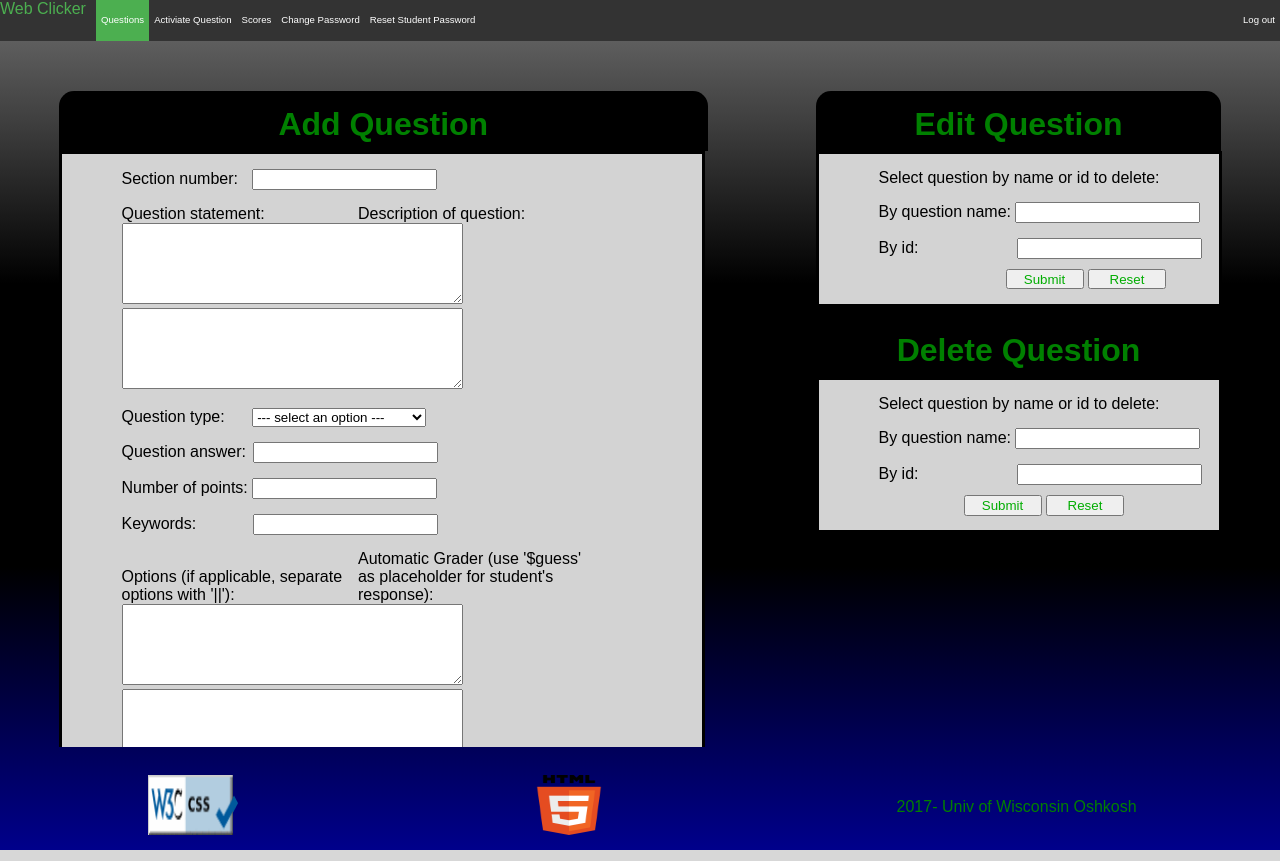
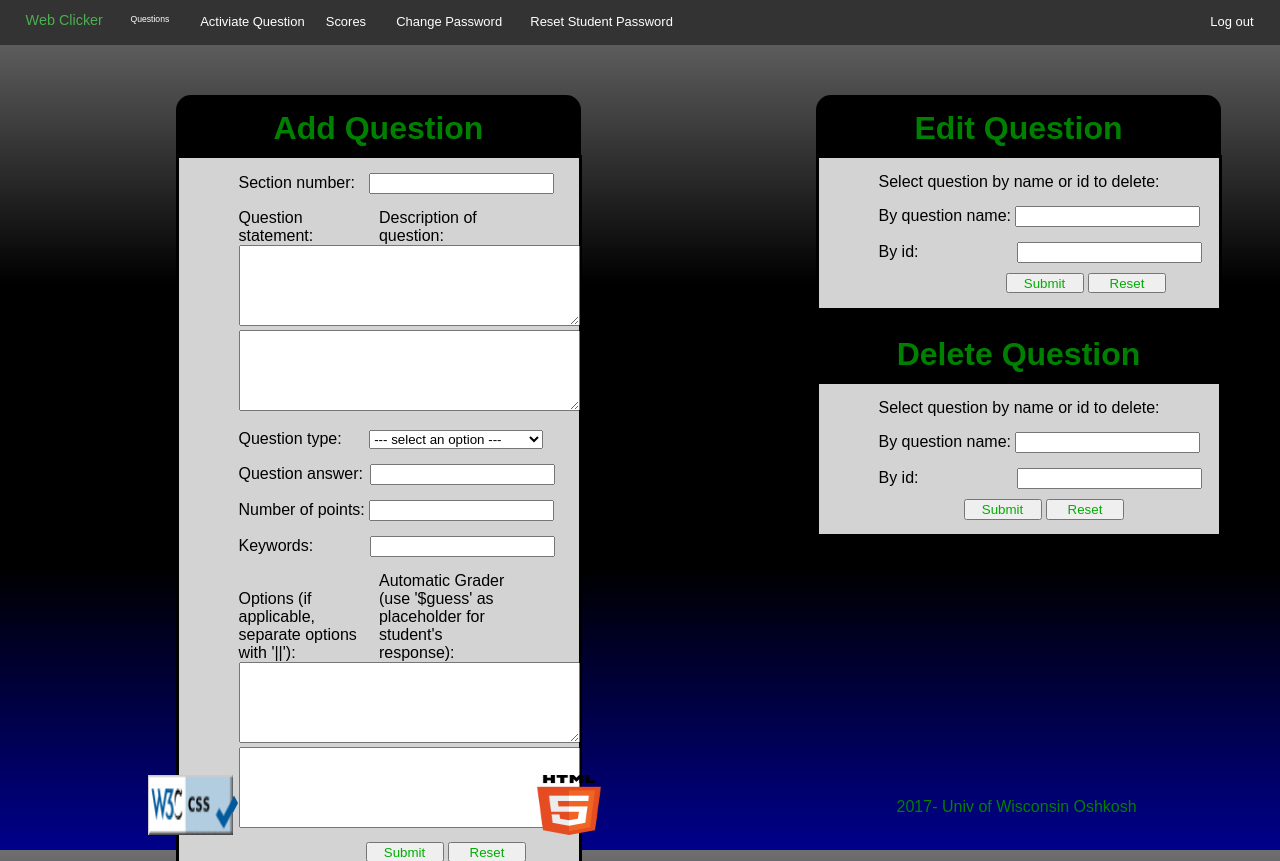
Before and after one commit to LazyFish77/web-clicker, a PHP site: page /Instructor/create-question.php in a window 1280 px wide. Run offline with PHP 8.4, Linux system fonts and the light colour scheme; the visitor is signed in with stand-in values (Sample User, id 1).

Commit message:
UI improvements

```diff
--- a/Client/General/instructor-nav.php
+++ b/Client/General/instructor-nav.php
@@ -30,12 +30,12 @@
 ?>
 <div>
     <ul class="ui-nav-ul">
-        <li class="ui-nav-left ui-nav-label">Web Clicker</li>
-        <li class="ui-nav-left"><a class="ui-nav-li-a <?PHP echo $isQuestionsActive; ?>" href="../Instructor/create-question.php">Questions</a></li>
-        <li class="ui-nav-left"><a class="ui-nav-li-a <?PHP echo $isActivateActive; ?>" href="../Instructor/display-question.php">Activiate Question</a></li>
-        <li class="ui-nav-left"><a class="ui-nav-li-a <?PHP echo $isScoresActive; ?>" href="../Instructor/scores.php">Scores</a></li>
-        <li class="ui-nav-left"><a class="ui-nav-li-a <?PHP echo $isChangePassActive; ?>" href="../General/change-password.php">Change Password</a></li>
-        <li class="ui-nav-left"><a class="ui-nav-li-a <?PHP echo $isResetPassActive; ?>" href="../Instructor/reset-student-password.php">Reset Student Password</a></li>
+        <li class="ui-nav-left ui-nav-label"> Web Clicker</li>
+        <li class="ui-nav-left"><a class="ui-nav-li-a ui-nav-left<?PHP echo $isQuestionsActive; ?>" href="../Instructor/create-question.php">Questions</a></li>
+        <li class="ui-nav-left"><a class="ui-nav-li-a ui-nav-left<?PHP echo $isActivateActive; ?>" href="../Instructor/display-question.php">Activiate Question</a></li>
+        <li class="ui-nav-left"><a class="ui-nav-li-a ui-nav-left <?PHP echo $isScoresActive; ?>" href="../Instructor/scores.php">Scores</a></li>
+        <li class="ui-nav-left"><a class="ui-nav-li-a ui-nav-left <?PHP echo $isChangePassActive; ?>" href="../General/change-password.php">Change Password</a></li>
+        <li class="ui-nav-left"><a class="ui-nav-li-a ui-nav-left <?PHP echo $isResetPassActive; ?>" href="../Instructor/reset-student-password.php">Reset Student Password</a></li>
         <li class="ui-nav-right"><a class="ui-nav-li-a ui-nav-right" href="../logout.php">Log out</a></li>
     </ul>
 </div>
--- a/Client/General/student-nav.php
+++ b/Client/General/student-nav.php
@@ -21,9 +21,9 @@
 <div>
     <ul class="ui-nav-ul">
         <li class="ui-nav-left ui-nav-label">Web Clicker</li>
-        <li class="ui-nav-left"><a class="ui-nav-li-a <?PHP echo $isNextActive; ?>" href="../Student/next-question.php">Next question</a></li>
-        <li class="ui-nav-left"><a class="ui-nav-li-a <?PHP echo $isReviewActive; ?>" href="../Student/view-old-question.php">Review</a></li>
-        <li class="ui-nav-left"><a class="ui-nav-li-a <?PHP echo $isChangePassActive; ?>" href="../General/change-password.php">Change Password</a></li>
+        <li class="ui-nav-left"><a class="ui-nav-li-a ui-nav-left <?PHP echo $isNextActive; ?>" href="../Student/next-question.php">Next question</a></li>
+        <li class="ui-nav-left"><a class="ui-nav-li-a ui-nav-left <?PHP echo $isReviewActive; ?>" href="../Student/view-old-question.php">Review</a></li>
+        <li class="ui-nav-left"><a class="ui-nav-li-a ui-nav-left <?PHP echo $isChangePassActive; ?>" href="../General/change-password.php">Change Password</a></li>
         <li class="ui-nav-right"><a class="ui-nav-li-a ui-nav-right" href="../login.php">Log out</a></li>
     </ul>
 </div>
--- a/Client/Instructor/create-question.php
+++ b/Client/Instructor/create-question.php
@@ -19,7 +19,7 @@
     <?php require_once("../General/instructor-nav.php") ?>
     <div class="flexbox">
         <div class="flexchild">
-            <h1 class="loginheader">Add Question</h1>
+            <h1 class="loginheader2">Add Question</h1>
             <form id="tallform" class="container" action="./submit-created-question.php" method="POST">
                 <div>
                     <label>Section number: </label>
--- a/Client/Styles/default-theme.css
+++ b/Client/Styles/default-theme.css
@@ -156,7 +156,7 @@ textarea {
     height: 55%;
 }
 }
-@media screen and (min-width: 700px){
+@media screen and (min-width: 700px) {
 
 
 .loginheader {
@@ -335,13 +335,15 @@ li {
     margin-left: 23px;
 }
 #mediumform {
-    min-height: 200px;
-    width: 96.8%;
+    /* min-height: 200px; */
+    /* width: 50%; */
+    /* margin: 0px; */
 }
 #tallform {
-    min-height: 500px;
-    width: 100%;
-    margin: 0px;
+    margin: auto;
+    min-height: 750px;
+    /* width: 50%; */
+
 }
 #tallerform {
     min-height: 600px;
@@ -507,18 +509,41 @@ li {
     overflow: hidden;
     background-color: #333;
 }
+.ui-nav-left {
+        float: left;
+        font-size: 90%;
+        padding-left: 2%;
+    }
 
-.ui-nav-left {
-    float: left;
+.ui-nav-right {
+    padding-left: 2%;
+    padding-right: 2%;
+    float: right;
+    font-size: 90%;
+
 }
+@media screen and (max-width: 1000) {
+    .ui-nav-left {
+        float: left;
+        font-size: 900%;
+        padding-left: 2%;
+    }
 
+.ui-nav-right {
+    padding-left: 2%;
+    padding-right: 2%;
+    float: right;
+    font-size: 90%;
+
+}
+}
 .ui-nav-li-a {
     display: block;
     color: white;
     text-align: center;
     padding-top: 14px;
     padding-bottom:16px;
-    margin-left:10px;
+    /* margin-left:10px; */
     width:100%;
     text-decoration: none;
 }
@@ -531,12 +556,11 @@ li {
     background-color: #4CAF50;
 }
 
-.ui-nav-right {
-    float: right;
-}
 
 .ui-nav-label {
     color: #4CAF50;
+    position: relative;
+    top: 12px;
 }
 #notfound {
     text-align: center;
@@ -545,6 +569,14 @@ li {
     padding-bottom: 25px;
     padding-top: 25px;
 }
+#activate-question-container {
+    margin: auto;
+    width: 50%;
+    display: flex;
+    justify-content: center;
+    flex-direction: column;
+
+}
 }
 
 /* END UPDATED NAVIGATION UI */
```
Also changed, not shown: Client/Instructor/display-question.php (+6 -4 lines).
